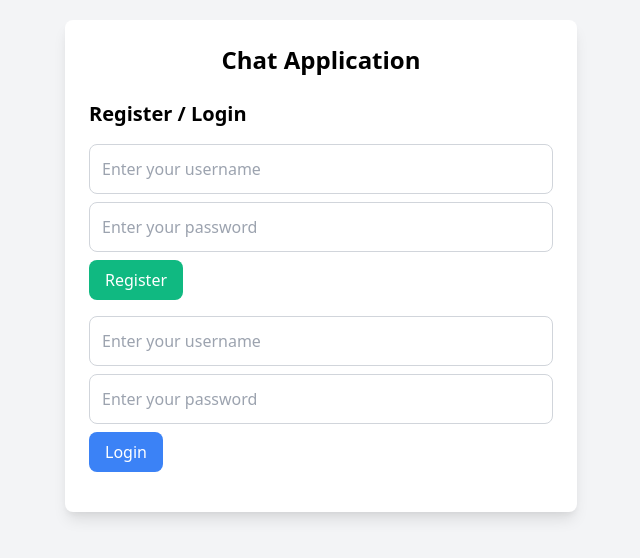
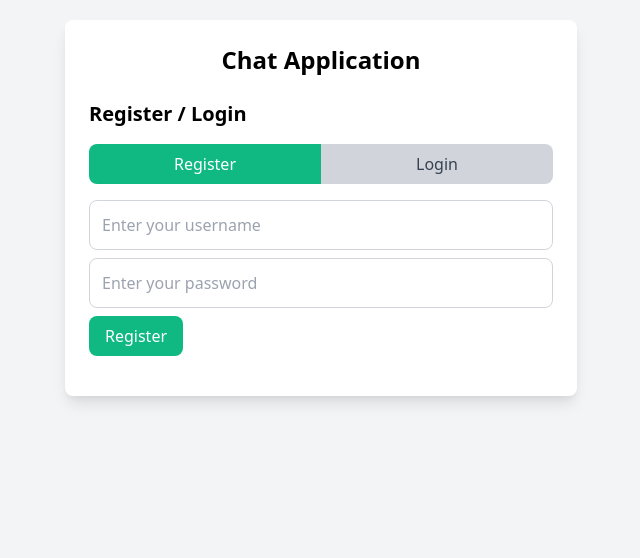
Before and after one commit to AlbertoBarrago/alBzChat, a FastAPI app: page / in a window 1280 px wide. Shown: the top 558 px of the page, without its empty margins (319-959 px from the left). Run offline with FastAPI, Linux system fonts and the light colour scheme; some libraries are stand-ins or nearby versions.

Commit message:
Added tab for registration or login

```diff
--- a/templates/index.html
+++ b/templates/index.html
@@ -13,7 +13,15 @@
 
     <div id="auth-section" class="mb-4">
     <h2 class="text-xl font-semibold mb-4">Register / Login</h2>
-        <form id="register-form" hx-post="/auth/register" hx-target="#auth-response" hx-swap="innerHTML" class="mb-4">
+    <div class="flex mb-4">
+        <button class="tab active flex-1 py-2 bg-green-500 text-white rounded-l-lg transition duration-300 ease-in-out hover:bg-green-400 focus:outline-none" onclick="showForm('register')">
+            Register
+        </button>
+        <button class="tab flex-1 py-2 bg-gray-300 text-gray-700 rounded-r-lg transition duration-300 ease-in-out hover:bg-gray-400 focus:outline-none" onclick="showForm('login')">
+            Login
+        </button>
+    </div>
+    <form id="register-form" hx-post="/auth/register" hx-target="#auth-response" hx-swap="innerHTML" class="form-container">
         <input type="text" name="username" placeholder="Enter your username" required
                class="border border-gray-300 rounded-lg p-3 w-full mb-2 focus:outline-none focus:ring-2 focus:ring-green-500">
         <input type="password" name="password" placeholder="Enter your password" required
@@ -23,7 +31,7 @@
             Register
         </button>
     </form>
-        <form id="login-form" hx-post="/auth/login" hx-target="#auth-response" hx-swap="innerHTML">
+    <form id="login-form" hx-post="/auth/login" hx-target="#auth-response" hx-swap="innerHTML" class="form-container hidden">
         <input type="text" name="username" placeholder="Enter your username" required
                class="border border-gray-300 rounded-lg p-3 w-full mb-2 focus:outline-none focus:ring-2 focus:ring-green-500">
         <input type="password" name="password" placeholder="Enter your password" required
@@ -35,6 +43,7 @@
     </form>
     <div id="auth-response" class="text-red-500 mt-4"></div>
 </div>
+
 
     <div id="chat-section" class="hidden flex-grow overflow-hidden">
         <button id="logout"
@@ -132,5 +141,27 @@
             }
         });
     })()
+
+    function showForm(formType) {
+        const registerForm = document.getElementById('register-form');
+        const loginForm = document.getElementById('login-form');
+        const tabs = document.querySelectorAll('.tab');
+
+        if (formType === 'register') {
+            registerForm.classList.remove('hidden');
+            loginForm.classList.add('hidden');
+            tabs[0].classList.add('bg-green-500', 'text-white');
+            tabs[0].classList.remove('bg-gray-300', 'text-gray-700');
+            tabs[1].classList.add('bg-gray-300', 'text-gray-700');
+            tabs[1].classList.remove('bg-green-500', 'text-white');
+        } else {
+            registerForm.classList.add('hidden');
+            loginForm.classList.remove('hidden');
+            tabs[1].classList.add('bg-blue-500', 'text-white');
+            tabs[1].classList.remove('bg-gray-300', 'text-gray-700');
+            tabs[0].classList.add('bg-gray-300', 'text-gray-700');
+            tabs[0].classList.remove('bg-blue-500', 'text-white');
+        }
+    }
 </script>
 </body>
```
Lines whose indentation alone changed are shown as unchanged.
